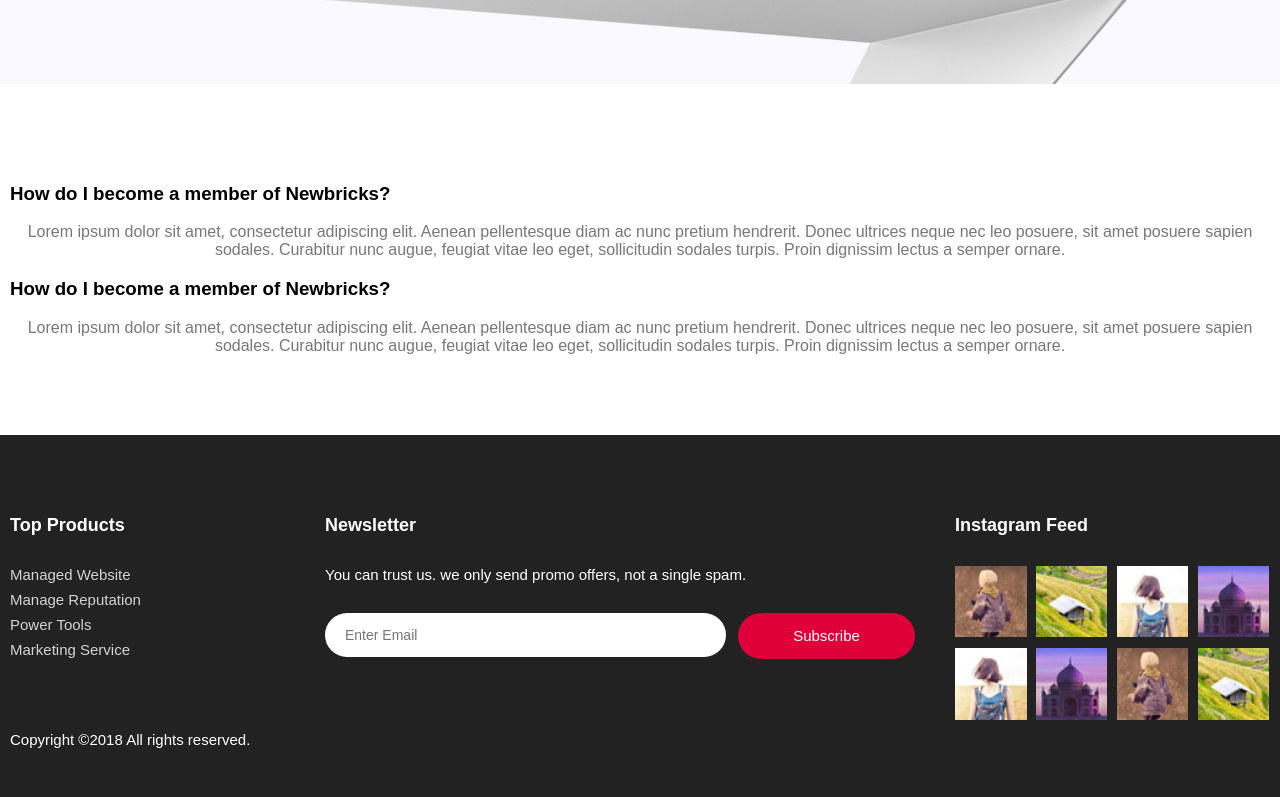
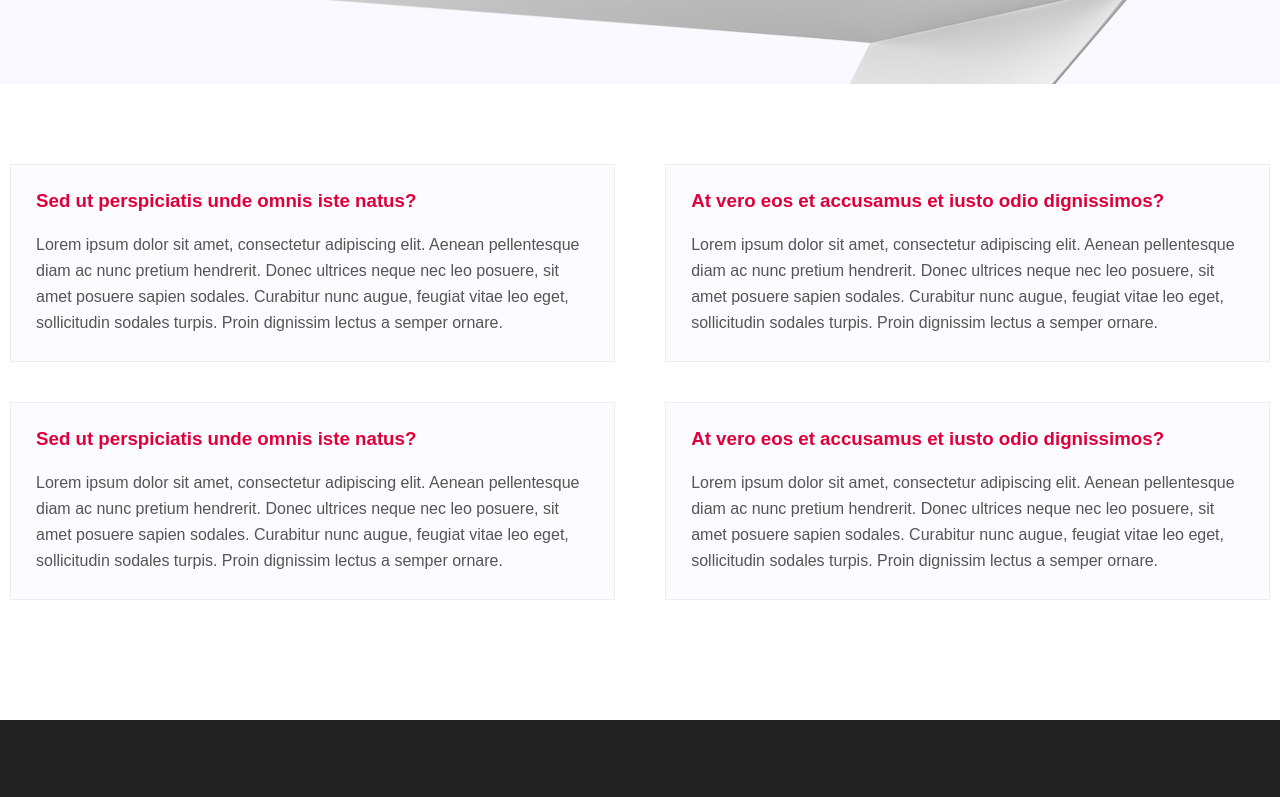
Before and after one commit to priyanka-ucreate/reactdemo, a React (Create React App) app: page /faq in a window 1280 px wide. Shown: the part 708-1505 px from the top of the page. Built offline with nearby package versions, Linux system fonts and the light colour scheme.

Commit message:
faq page chnages

```diff
--- a/src/App.css
+++ b/src/App.css
@@ -378,3 +378,23 @@ form {
     float: left;
     font-weight: 700;
 }
+.faq-block h3 {
+    margin: 0 0 20px 0;
+    color: #df003a;
+}
+.faq-block p {
+    color: #555;
+    text-align: left;
+    line-height: 26px;
+}
+.faq-block:nth-child(2n+1) {
+    margin-right: 4%;
+}
+.faq-block {
+    float: left;
+    width: 48%;
+    background: rgba(250, 249, 255, 0.61);
+    border: 1px solid #eee;
+    padding: 25px;
+    margin-bottom: 40px;
+}
--- a/src/Faqcontent.json
+++ b/src/Faqcontent.json
@@ -1,6 +1,8 @@
 {
 	"questions" : [
-		{"label":"How do I become a member of Newbricks?", "value" : "Lorem ipsum dolor sit amet, consectetur adipiscing elit. Aenean pellentesque diam ac nunc pretium hendrerit. Donec ultrices neque nec leo posuere, sit amet posuere sapien sodales. Curabitur nunc augue, feugiat vitae leo eget, sollicitudin sodales turpis. Proin dignissim lectus a semper ornare."},
-		{"label":"How do I become a member of Newbricks?", "value" : "Lorem ipsum dolor sit amet, consectetur adipiscing elit. Aenean pellentesque diam ac nunc pretium hendrerit. Donec ultrices neque nec leo posuere, sit amet posuere sapien sodales. Curabitur nunc augue, feugiat vitae leo eget, sollicitudin sodales turpis. Proin dignissim lectus a semper ornare."}
+		{"label":"Sed ut perspiciatis unde omnis iste natus?", "value" : "Lorem ipsum dolor sit amet, consectetur adipiscing elit. Aenean pellentesque diam ac nunc pretium hendrerit. Donec ultrices neque nec leo posuere, sit amet posuere sapien sodales. Curabitur nunc augue, feugiat vitae leo eget, sollicitudin sodales turpis. Proin dignissim lectus a semper ornare."},
+		{"label":"At vero eos et accusamus et iusto odio dignissimos?", "value" : "Lorem ipsum dolor sit amet, consectetur adipiscing elit. Aenean pellentesque diam ac nunc pretium hendrerit. Donec ultrices neque nec leo posuere, sit amet posuere sapien sodales. Curabitur nunc augue, feugiat vitae leo eget, sollicitudin sodales turpis. Proin dignissim lectus a semper ornare."},
+		{"label":"Sed ut perspiciatis unde omnis iste natus?", "value" : "Lorem ipsum dolor sit amet, consectetur adipiscing elit. Aenean pellentesque diam ac nunc pretium hendrerit. Donec ultrices neque nec leo posuere, sit amet posuere sapien sodales. Curabitur nunc augue, feugiat vitae leo eget, sollicitudin sodales turpis. Proin dignissim lectus a semper ornare."},
+		{"label":"At vero eos et accusamus et iusto odio dignissimos?", "value" : "Lorem ipsum dolor sit amet, consectetur adipiscing elit. Aenean pellentesque diam ac nunc pretium hendrerit. Donec ultrices neque nec leo posuere, sit amet posuere sapien sodales. Curabitur nunc augue, feugiat vitae leo eget, sollicitudin sodales turpis. Proin dignissim lectus a semper ornare."}
 	]
 }
--- a/src/QuestionList.js
+++ b/src/QuestionList.js
@@ -5,11 +5,9 @@ import './App.css';
 export default class QuestionList extends Component {
   render() {
     const listItems = this.props.data.map((item) =>
-    <div className="col-xs-12 col-sm-6 m-b-30">
-      <div className="col_services">
+      <div className="faq-block">
         <h3>{item.label}</h3>
         <p>{item.value}</p>
-      </div>
     </div>
   );
 
```
